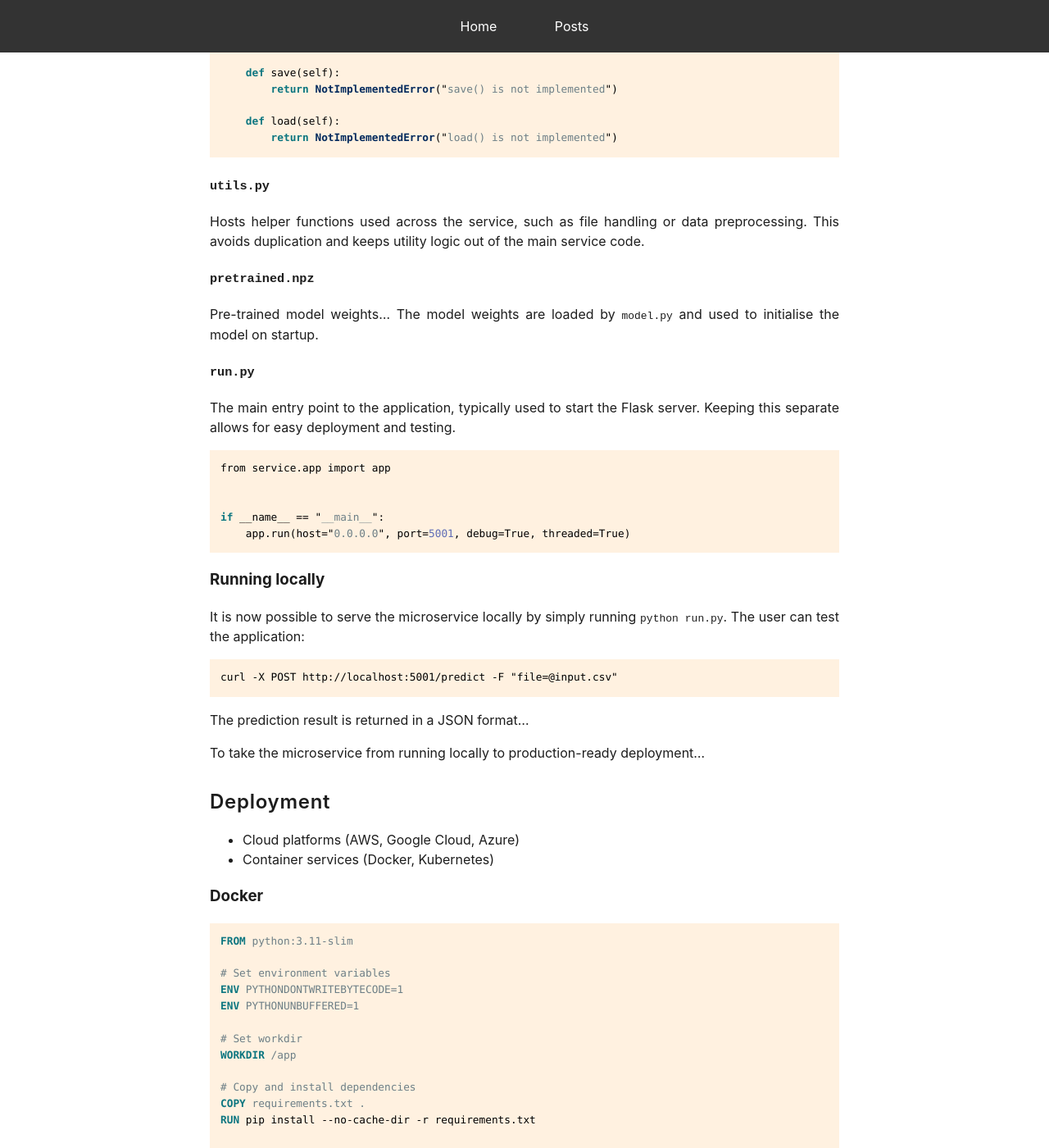
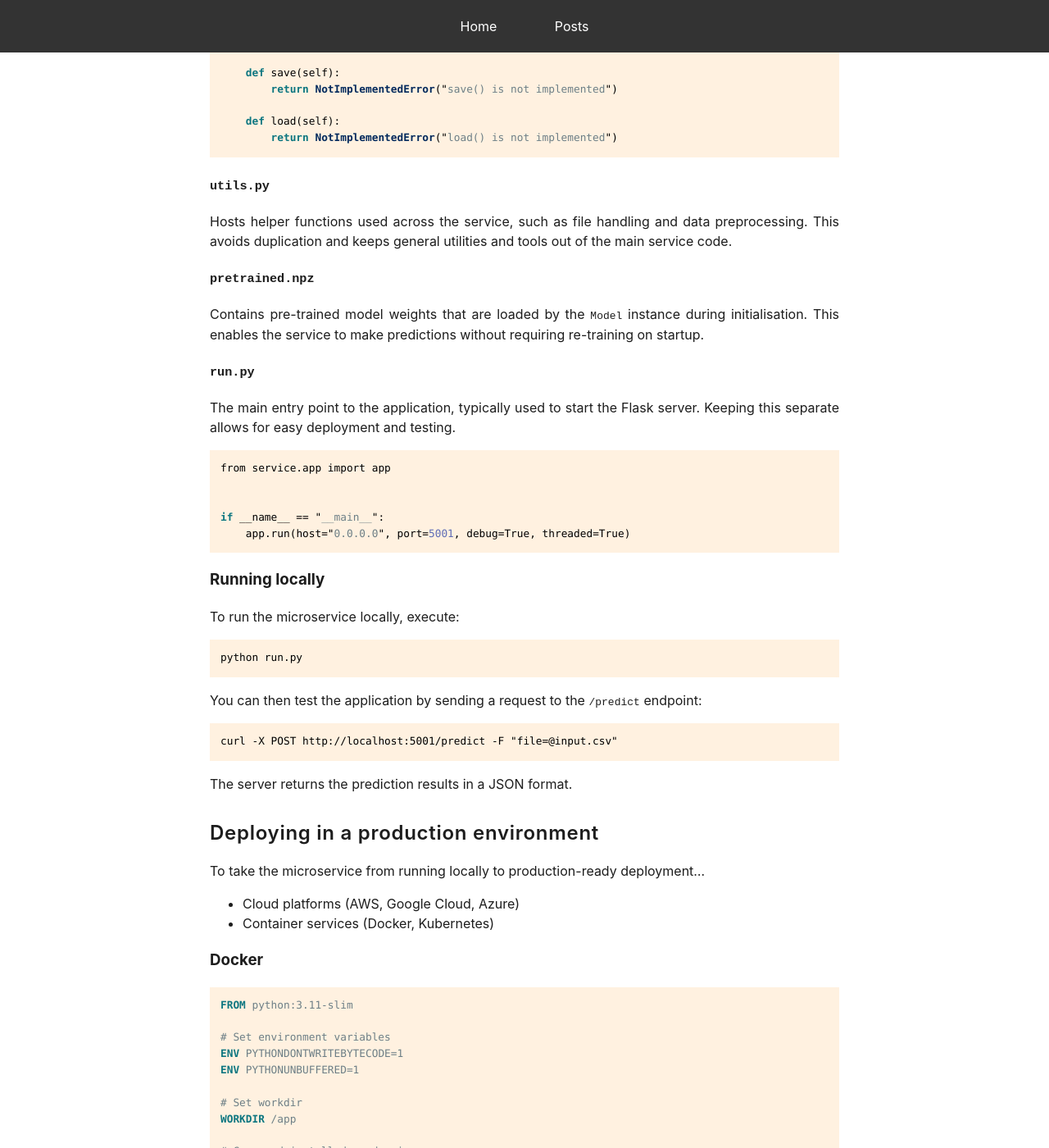
Before and after one commit to mark-hobbs/mark-hobbs.github.io, a Jekyll site: the page built from _posts/2025-04-15-model-deployment.md, in a window 1280 px wide and 1400 px high, scrolled down 2523 px. Shown: the whole window at 82% size. Built offline with Jekyll 4.4.1, drawn with Linux system fonts in a browser that asks for light colours.

Commit message:
General updates

````diff
--- a/_posts/2025-04-15-model-deployment.md
+++ b/_posts/2025-04-15-model-deployment.md
@@ -112,11 +112,11 @@ class Model:
 
 ### `utils.py`
 
-Hosts helper functions used across the service, such as file handling or data preprocessing. This avoids duplication and keeps utility logic out of the main service code.
+Hosts helper functions used across the service, such as file handling and data preprocessing. This avoids duplication and keeps general utilities and tools out of the main service code.
 
 ### `pretrained.npz`
 
-Pre-trained model weights... The model weights are loaded by `model.py` and used to initialise the model on startup.
+Contains pre-trained model weights that are loaded by the `Model` instance during initialisation. This enables the service to make predictions without requiring re-training on startup.
 
 ### `run.py`
 
@@ -132,16 +132,22 @@ if __name__ == "__main__":
 
 ### Running locally
 
-It is now possible to serve the microservice locally by simply running `python run.py`. The user can test the application:
+To run the microservice locally, execute:
+
+```bash
+python run.py
+```
+
+You can then test the application by sending a request to the `/predict` endpoint:
 
 ```bash
 curl -X POST http://localhost:5001/predict -F "file=@input.csv"
 ```
-The prediction result is returned in a JSON format...
+The server returns the prediction results in a JSON format.
+
+## Deploying in a production environment
 
 To take the microservice from running locally to production-ready deployment...
-
-## Deployment
 
 - Cloud platforms (AWS, Google Cloud, Azure)
 - Container services (Docker, Kubernetes)
````
